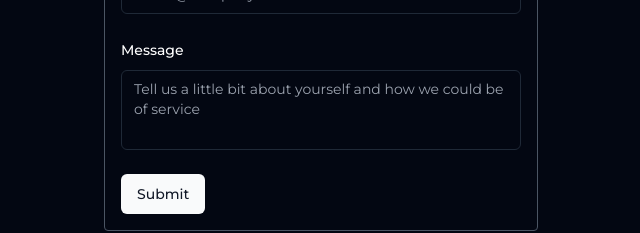
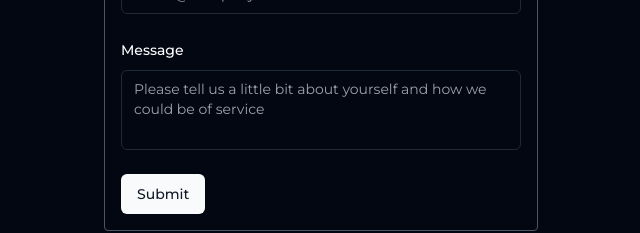
Before and after one commit to Robspin/next-solution1, a Next.js app: page / in a window 1280 px wide. Shown: the part 3122-3355 px from the top of the page, without its empty margins (319-959 px from the left). Built offline with nearby package versions, Linux system fonts and the light colour scheme.

Commit message:
update message

```diff
--- a/components/sections/contact.tsx
+++ b/components/sections/contact.tsx
@@ -98,7 +98,7 @@ export default function Contact() {
                                     <FormLabel>Message</FormLabel>
                                     <FormControl>
                                         <Textarea
-                                            placeholder="Tell us a little bit about yourself and how we could be of service"
+                                            placeholder="Please tell us a little bit about yourself and how we could be of service"
                                             className="resize-none"
                                             {...field}
                                         />
```
